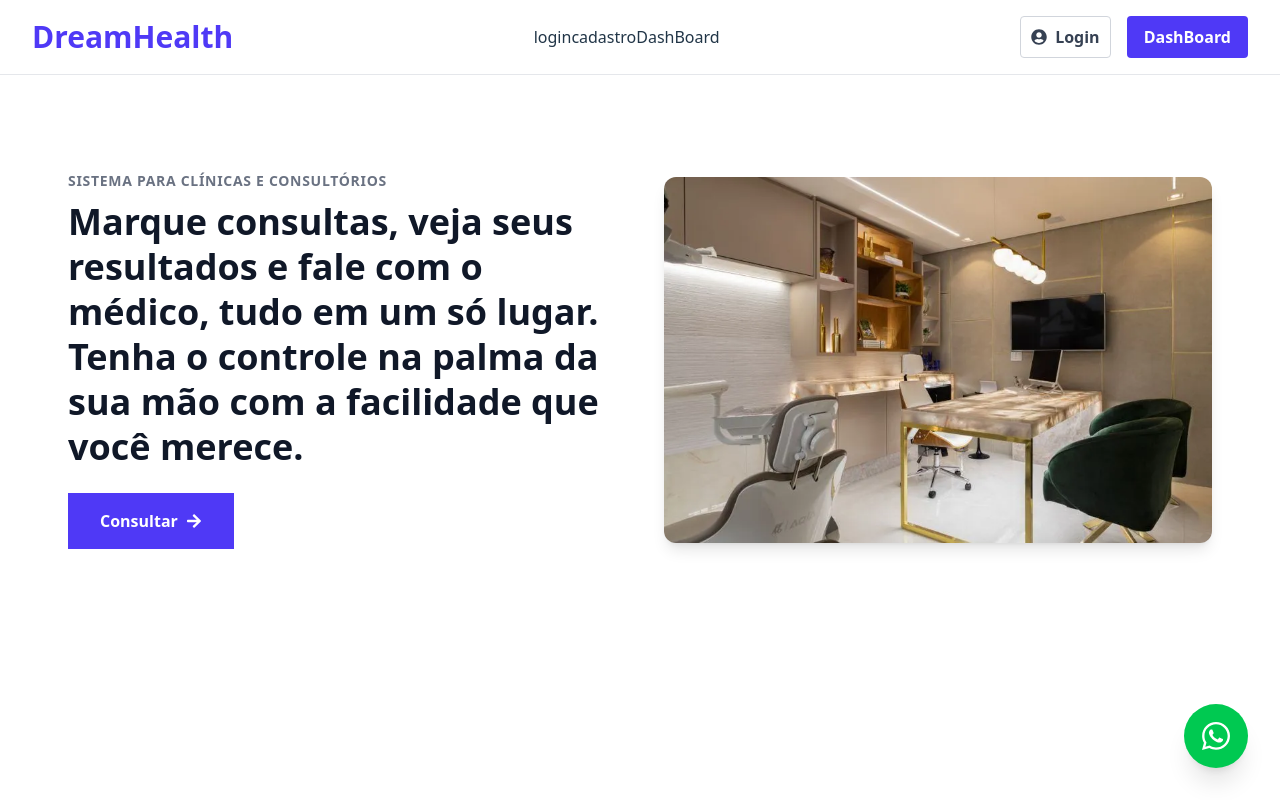
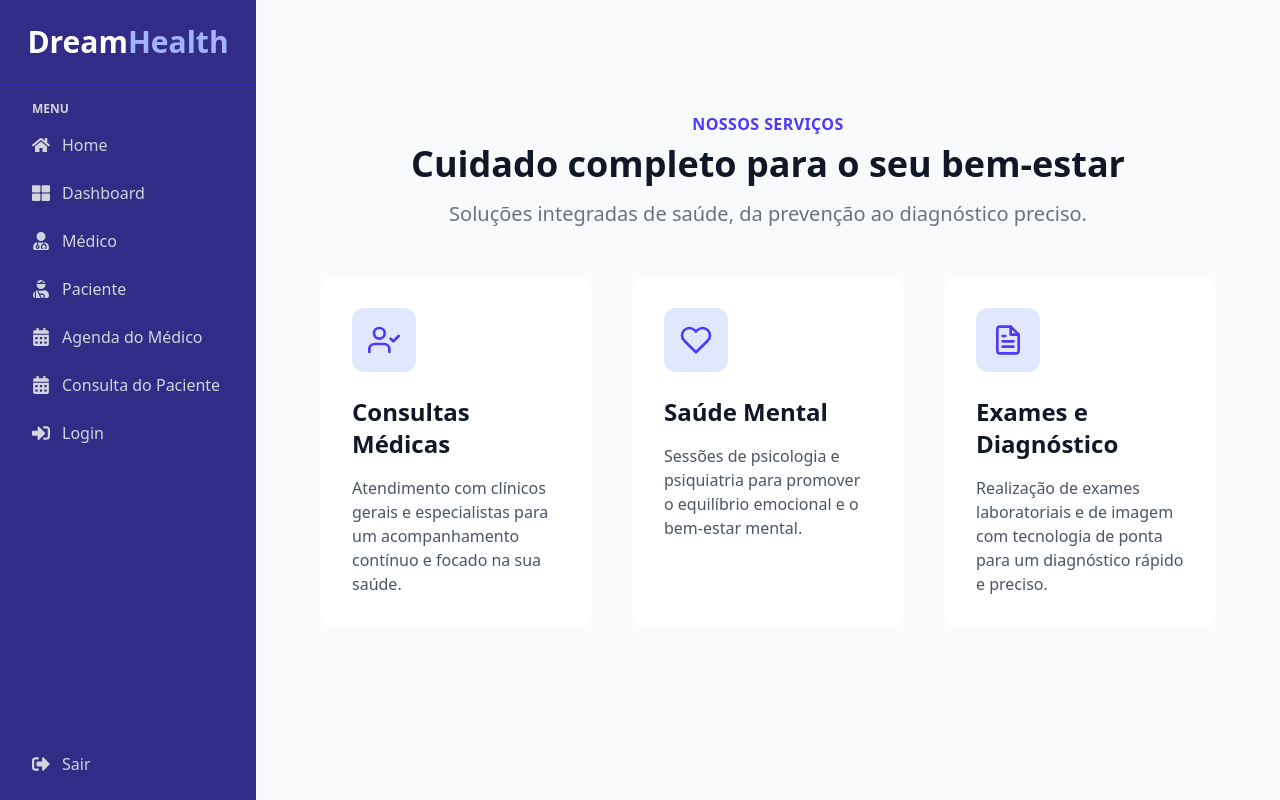
Before and after one commit to KauaKlein/DreamHealth, a React (Vite) app: page / in a window 1280 px wide. Built offline with nearby package versions, Linux system fonts and the light colour scheme.

Commit message:
feature: dashboard

```diff
--- a/src/components/layout/Layout.jsx
+++ b/src/components/layout/Layout.jsx
@@ -1,14 +1,15 @@
-import { Outlet } from "react-router-dom"
-import { NavMenu } from "./NavMenu"
+import { Outlet } from 'react-router-dom';
+import { NavMenu } from './NavMenu';
 
-export const Layout = () =>{
-    return(
-        <div>
-            <NavMenu/>
+export const Layout = () => {
+  return (
 
-            <main>
-                <Outlet/>
-            </main>
-        </div>
-    )
-}
+    <div className="min-h-screen flex">
+      <NavMenu />
+      <main className="flex-1 bg-gray-50 p-4 sm:p-6 lg:p-8">
+        <Outlet />
+      </main>
+
+    </div>
+  );
+};
--- a/src/components/layout/NavMenu.jsx
+++ b/src/components/layout/NavMenu.jsx
@@ -1,36 +1,55 @@
-import React from "react";
-import { Link } from "react-router-dom";
-import { FaUserCircle, FaArrowRight } from "react-icons/fa";
-import { LinksRoutes } from "../links/LinksRoutes";
+
+import { Link } from 'react-router-dom';
+import { FaThLarge,FaUserMd,FaUserInjured,FaCalendarAlt,FaSignOutAlt,FaSignInAlt,FaHome } from 'react-icons/fa';
 
 export const NavMenu = () => {
-  return (
-    <header className="bg-white/95 sticky top-0 z-40 border-b border-gray-200">
-      <div className="container mx-auto max-w-7xl px-4 sm:px-6 lg:px-8">
-        <div className="flex justify-between items-center py-4">
-          <Link to="/" className="text-3xl font-bold text-indigo-600">
-            DreamHealth
+ return(
+      <div className="bg-indigo-900 text-white w-64 flex flex-col shadow-lg">
+        <div className="p-4 py-6 flex flex-col items-center justify-center border-b border-indigo-800">
+          <span className="text-3xl font-bold">Dream<span className="text-indigo-300">Health</span></span>
+        </div>
+
+        <nav className="flex-grow p-4 space-y-2">
+          <div className="text-gray-300 uppercase text-xs font-semibold mb-2 ml-4">Menu</div>
+
+
+          <Link to="/" className="flex items-center py-2 px-4 rounded-lg text-gray-300 hover:bg-indigo-800 hover:text-white transition-all duration-200 ease-in-out">
+            <FaHome className="mr-3 text-lg" />
+            Home
+          </Link>
+          <Link to="/dashboard" className="flex items-center py-2 px-4 rounded-lg text-gray-300 hover:bg-indigo-800 hover:text-white transition-all duration-200 ease-in-out">
+            <FaThLarge className="mr-3 text-lg" />
+            Dashboard
           </Link>
 
-          <LinksRoutes />
+          <Link to="/" className="flex items-center py-2 px-4 rounded-lg text-gray-300 hover:bg-indigo-800 hover:text-white transition-all duration-200 ease-in-out">
+            <FaUserMd className="mr-3 text-lg" />
+            Médico
+          </Link>
+          <Link to="/consultar" className="flex items-center py-2 px-4 rounded-lg text-gray-300 hover:bg-indigo-800 hover:text-white transition-all duration-200 ease-in-out">
+            <FaUserInjured className="mr-3 text-lg" />
+            Paciente
+          </Link>
+          <Link to="/" className="flex items-center py-2 px-4 rounded-lg text-gray-300 hover:bg-indigo-800 hover:text-white transition-all duration-200 ease-in-out">
+            <FaCalendarAlt className="mr-3 text-lg" />
+            Agenda do Médico
+          </Link>
+          <Link to="/" className="flex items-center py-2 px-4 rounded-lg text-gray-300 hover:bg-indigo-800 hover:text-white transition-all duration-200 ease-in-out">
+            <FaCalendarAlt className="mr-3 text-lg" />
+            Consulta do Paciente
+          </Link>
+          <Link to="/login" className="flex items-center py-2 px-4 rounded-lg text-gray-300 hover:bg-indigo-800 hover:text-white transition-all duration-200 ease-in-out">
+            <FaSignInAlt className="mr-3 text-lg" />
+            Login
+          </Link>
 
-          <div className="flex items-center space-x-4">
-            <Link
-              to="/login"
-              className="hidden sm:flex items-center justify-center px-2.5 py-2 font-semibold text-gray-700 bg-white border border-gray-300 rounded lg-1x1 hover:bg-gray-100 transition-colors"
-            >
-              <FaUserCircle className="mr-2" />
-              Login
-            </Link>
-            <Link
-              to="/dashboard"
-              className="flex items-center justify-center px-4 py-2 font-semibold text-white bg-indigo-600 border border-transparent rounded lg-1x1 hover:bg-indigo-700 transition-all duration-300"
-            >
-              DashBoard
-            </Link>
-          </div>
+        </nav>
+        <div className="p-4 mt-auto border-t border-indigo-800">
+          <Link to="/logout" className="flex items-center py-2 px-4 rounded-lg text-gray-300 hover:bg-indigo-800 hover:text-white transition-all duration-200 ease-in-out">
+            <FaSignOutAlt className="mr-3 text-lg" />
+            Sair
+          </Link>
         </div>
       </div>
-    </header>
-  );
+      );
 };
--- a/src/components/links/LinksRoutes.jsx
+++ /dev/null
@@ -1,11 +0,0 @@
-import { Link } from "react-router-dom"
-
-export const LinksRoutes = () =>{
-    return(
-        <div>
-            <Link to="/login">login</Link>
-            <Link to="/cadastro">cadastro</Link>
-            <Link to="/dashBoard">DashBoard</Link>
-        </div>
-    )
-}
--- a/src/pages/DashBoardPage.jsx
+++ b/src/pages/DashBoardPage.jsx
@@ -1,64 +1,14 @@
 
 
-import React from 'react';
-import { Link } from 'react-router-dom';
-import { FaThLarge,FaUserMd,FaUserInjured,FaCalendarAlt,FaSignOutAlt,FaSignInAlt,FaChartBar, } from 'react-icons/fa';
+import { FaUserMd,FaUserInjured,FaCalendarAlt,FaChartBar, } from 'react-icons/fa';
 
 
 export const DashBoardPage = () => {
   return (
     <div className="min-h-screen bg-gray-100 flex font-sans">
-
-      <aside className="bg-indigo-900 text-white w-64 flex flex-col shadow-lg">
-        <div className="p-4 py-6 flex flex-col items-center justify-center border-b border-indigo-800">
-          <span className="text-3xl font-bold">Dream<span className="text-indigo-300">Health</span></span>
-        </div>
-
-        <nav className="flex-grow p-4 space-y-2">
-          <div className="text-gray-300 uppercase text-xs font-semibold mb-2 ml-4">Menu</div>
+      <div className="flex-grow p-6">
 
 
-          <Link to="/dashboard" className="flex items-center py-2 px-4 rounded-lg bg-indigo-700 text-white shadow-md transition-all duration-200 ease-in-out">
-            <FaThLarge className="mr-3 text-lg" />
-            Dashboard
-          </Link>
-
-          <Link to="/" className="flex items-center py-2 px-4 rounded-lg text-gray-300 hover:bg-indigo-800 hover:text-white transition-all duration-200 ease-in-out">
-            <FaUserMd className="mr-3 text-lg" />
-            Médico
-          </Link>
-          <Link to="/" className="flex items-center py-2 px-4 rounded-lg text-gray-300 hover:bg-indigo-800 hover:text-white transition-all duration-200 ease-in-out">
-            <FaUserInjured className="mr-3 text-lg" />
-            Paciente
-          </Link>
-          <Link to="/" className="flex items-center py-2 px-4 rounded-lg text-gray-300 hover:bg-indigo-800 hover:text-white transition-all duration-200 ease-in-out">
-            <FaCalendarAlt className="mr-3 text-lg" />
-            Agenda do Médico
-          </Link>
-          <Link to="/" className="flex items-center py-2 px-4 rounded-lg text-gray-300 hover:bg-indigo-800 hover:text-white transition-all duration-200 ease-in-out">
-            <FaCalendarAlt className="mr-3 text-lg" />
-            Consulta do Paciente
-          </Link>
-          <Link to="/login" className="flex items-center py-2 px-4 rounded-lg text-gray-300 hover:bg-indigo-800 hover:text-white transition-all duration-200 ease-in-out">
-            <FaSignInAlt className="mr-3 text-lg" />
-            Deslogar
-          </Link>
-        </nav>
-        <div className="p-4 mt-auto border-t border-indigo-800">
-          <Link to="/logout" className="flex items-center py-2 px-4 rounded-lg text-gray-300 hover:bg-indigo-800 hover:text-white transition-all duration-200 ease-in-out">
-            <FaSignOutAlt className="mr-3 text-lg" />
-            Sair
-          </Link>
-        </div>
-      </aside>
-
-
-      <div className="flex-grow p-6">
-
-        <header className="bg-white shadow-md p-4 flex justify-between items-center mb-6 rounded-lg">
-          <div className="flex items-center">
-          </div>
-        </header>
         <div className="mb-6">
           <h1 className="text-3xl font-bold text-gray-800 mb-6">Dashboard</h1>
           <div className="grid grid-cols-1 sm:grid-cols-2 lg:grid-cols-4 xl:grid-cols-5 2xl:grid-cols-8 gap-4 mb-6">
--- a/src/pages/HomePage.jsx
+++ b/src/pages/HomePage.jsx
@@ -1,51 +1,60 @@
-import React from 'react';
-import { Link } from 'react-router-dom';
-import { FaWhatsapp, FaArrowRight } from 'react-icons/fa';
-
-
-const imageUrl = './assets/consultorio.jpg';
+import { FiHeart, FiUserCheck, FiFileText } from 'react-icons/fi';
 
 const HomePage = () => {
   return (
-    <div className="bg-white text-gray-800 font-sans">
-      <div className="container mx-auto max-w-6xl px-4 sm:px-6 lg:px-1">
+    <div className="bg-gray-50 py-20 px-4 sm:px-6 lg:px-8">
+      <div className="max-w-7xl mx-auto">
 
 
-        <main className="flex flex-col md:flex-row items-center gap-12 py-16 md:py-24">
-
-          <div className="md:w-1/2 text-center md:text-left">
-            <p className="text-sm font-semibold text-gray-500 uppercase tracking-wider mb-2">
-              SISTEMA PARA CLÍNICAS E CONSULTÓRIOS
-            </p>
-            <h1 className="text-4xl md:text-4xl font-bold text-gray-900 leading-tight mb-6">
-            Marque consultas, veja seus resultados e fale com o médico, tudo em um só lugar. Tenha o controle na palma da sua mão com a facilidade que você merece.
-            </h1>
+        <div className="text-center">
+          <h2 className="text-base font-semibold text-indigo-600 tracking-wide uppercase">Nossos Serviços</h2>
+          <p className="mt-2 text-3xl font-extrabold text-gray-900 sm:text-4xl">
+            Cuidado completo para o seu bem-estar
+          </p>
+          <p className="mt-4 max-w-2xl mx-auto text-xl text-gray-500">
+            Soluções integradas de saúde, da prevenção ao diagnóstico preciso.
+          </p>
+        </div>
 
 
-            <Link to="/dashboard" className="inline-flex items-center justify-center px-8 py-4 font-semibold text-white bg-indigo-600 rounded-lg-1x1 hover:bg-indigo-700 transition-colors">
-             Consultar <FaArrowRight className="ml-2" />
-            </Link>
+        <div className="mt-12 grid gap-10 md:grid-cols-2 lg:grid-cols-3">
+
+
+          <div className="bg-white rounded-2xl shadow-soft-lg p-8 transform hover:-translate-y-2 transition-transform duration-300">
+            <div className="flex items-center justify-center h-16 w-16 rounded-xl bg-indigo-100 text-indigo-600 mb-6">
+              <FiUserCheck className="w-8 h-8" />
+            </div>
+            <h3 className="text-2xl font-bold text-gray-900">Consultas Médicas</h3>
+            <p className="mt-4 text-gray-600">
+              Atendimento com clínicos gerais e especialistas para um acompanhamento contínuo e focado na sua saúde.
+            </p>
           </div>
 
-          <div className="md:w-1/2 mt-8 md:mt-0">
-            <img
-              src={imageUrl}
-              alt="Doutora utilizando o sistema em um notebook"
-              className="w-full h-auto rounded-xl shadow-lg"
-            />
+
+          <div className="bg-white rounded-2xl shadow-soft-lg p-8 transform hover:-translate-y-2 transition-transform duration-300">
+            <div className="flex items-center justify-center h-16 w-16 rounded-xl bg-indigo-100 text-indigo-600 mb-6">
+              <FiHeart className="w-8 h-8" />
+            </div>
+            <h3 className="text-2xl font-bold text-gray-900">Saúde Mental</h3>
+            <p className="mt-4 text-gray-600">
+              Sessões de psicologia e psiquiatria para promover o equilíbrio emocional e o bem-estar mental.
+            </p>
           </div>
-        </main>
+
+
+          <div className="bg-white rounded-2xl shadow-soft-lg p-8 transform hover:-translate-y-2 transition-transform duration-300">
+            <div className="flex items-center justify-center h-16 w-16 rounded-xl bg-indigo-100 text-indigo-600 mb-6">
+              <FiFileText className="w-8 h-8" />
+            </div>
+            <h3 className="text-2xl font-bold text-gray-900">Exames e Diagnóstico</h3>
+            <p className="mt-4 text-gray-600">
+              Realização de exames laboratoriais e de imagem com tecnologia de ponta para um diagnóstico rápido e preciso.
+            </p>
+          </div>
+
+        </div>
+
       </div>
-
-      <a
-        href="https://wa.me/48996665664"
-        className="fixed bottom-8 right-8 w-16 h-16 bg-green-500 rounded-full flex items-center justify-center text-white shadow-xl hover:bg-green-600 hover:scale-110 transition-all duration-300 z-50"
-        target="_blank"
-        rel="noopener noreferrer"
-        aria-label="Fale conosco no WhatsApp"
-      >
-        <FaWhatsapp size={32} />
-      </a>
     </div>
   );
 };
```
Also changed, not shown: src/pages/Consultar.jsx (added, +32 -0 lines), src/routes/RoutesPage.jsx (+5 -3 lines).
